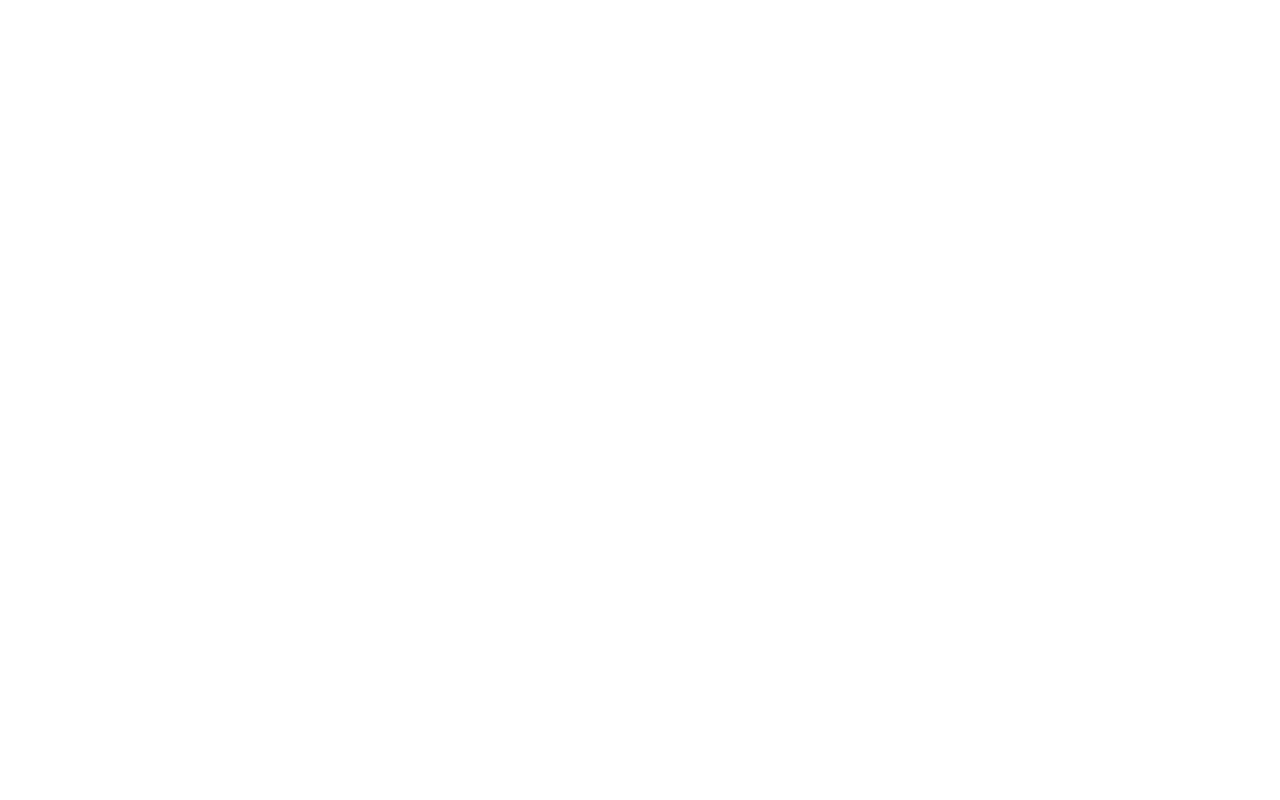
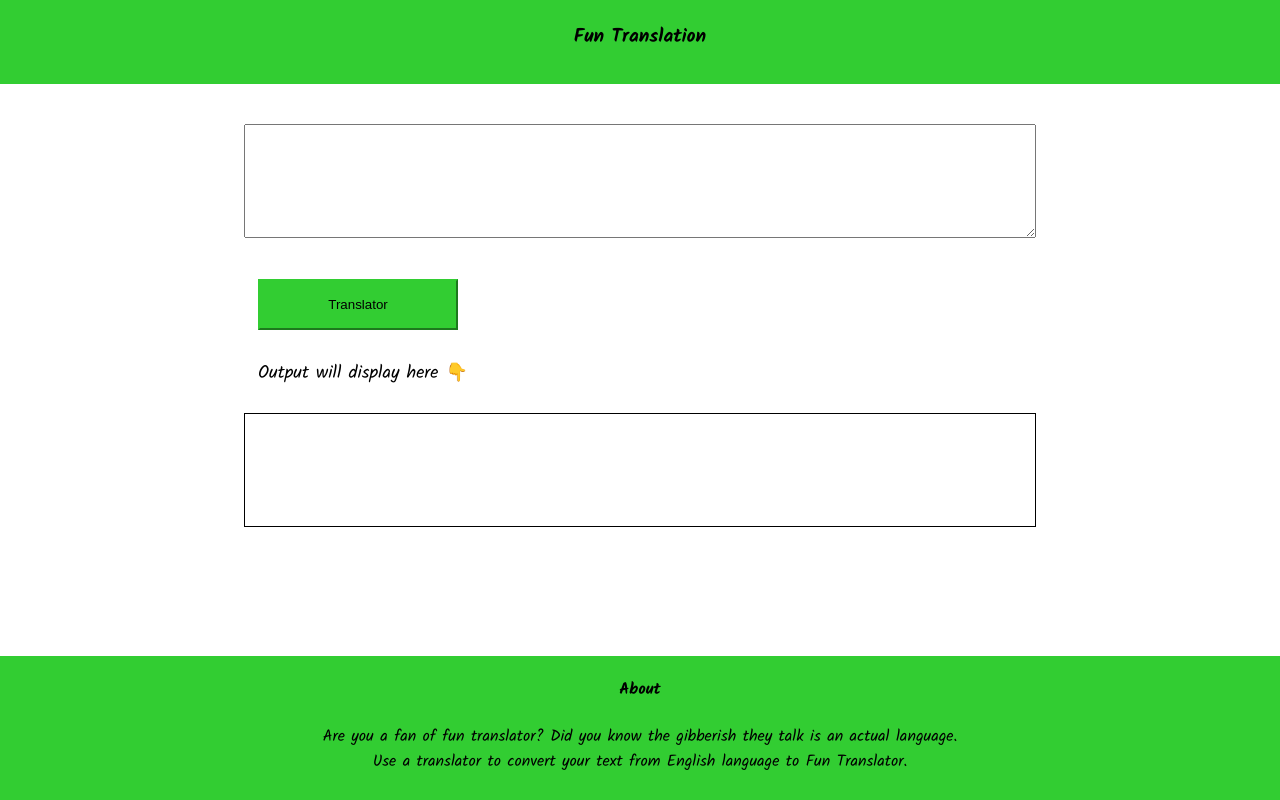
Before and after one commit to shruti-202/Neogcamp_Fun_Translation, a plain HTML site: page index.html in a window 1280 px wide. Drawn offline with Linux system fonts and the light colour scheme.

Commit message:
style: styled the fun translation

```diff
--- /dev/null
+++ b/app.js
@@ -0,0 +1,26 @@
+var translateBtn = document.querySelector("#btn-translate");
+translateBtn.addEventListener("click", function clickHandler() {
+  console.log("Hi shru");
+  var textInput = inputText.value; //Reading input
+  // outputText.innerText = textInput; //Writing Input
+  fetch(translatedUrl(textInput)) //calling the server
+    .then((response) => response.json())
+    .then((json) => {
+      var translateText = json.contents.translated;
+      outputText.innerText = translateText;
+    });
+});
+
+var inputText = document.querySelector("#input-field");
+var outputText = document.querySelector("#output-field");
+
+var funUrl = "https://api.funtranslations.com/translate/ferb-latin.json";
+
+function translatedUrl(text) {
+  return (
+    "https://api.funtranslations.com/translate/ferb-latin.json" +
+    "?" +
+    "text=" +
+    text
+  );
+}
--- a/index.html
+++ b/index.html
@@ -1,18 +1,43 @@
 <!DOCTYPE html>
 <html lang="en">
-<head>
-  <meta charset="UTF-8">
-  <meta http-equiv="X-UA-Compatible" content="IE=edge">
-  <meta name="viewport" content="width=device-width, initial-scale=1.0">
-  <title>Fun Translation</title>
-</head>
-<body>
-  <header>
+  <head>
+    <meta charset="UTF-8" />
+    <meta http-equiv="X-UA-Compatible" content="IE=edge" />
+    <meta name="viewport" content="width=device-width, initial-scale=1.0" />
+    <title>Fun Translation</title>
+    <link href="style.css" rel="stylesheet" />
+  </head>
+  <body>
+    <main>
+      <h1>Fun Translation</h1>
+    </main>
+    <br /><br /><br />
 
-  </header>
-  <main>
-
-  </main>
-
-</body>
+    &nbsp;&nbsp;
+    <section>
+      <textarea
+        id="input-field"
+        placeholder="Please enter your text in English which you want to translate "
+      >
+      </textarea
+      ><br />
+      <button id="btn-translate">Translator</button>
+      <div style="font-size: large; margin-left: +250px">
+        <br />
+        Output will display here 👇
+      </div>
+      <br />
+      <div id="output-field"></div>
+    </section>
+    <footer>
+      <h4>About</h4>
+      <p>
+        Are you a fan of fun translator? Did you know the gibberish they talk is
+        an actual language.<br />
+        Use a translator to convert your text from English language to Fun
+        Translator.
+      </p>
+    </footer>
+    <script src="app.js" type="text/JavaScript"></script>
+  </body>
 </html>
--- /dev/null
+++ b/style.css
@@ -0,0 +1,66 @@
+@import url("https://fonts.googleapis.com/css2?family=Kalam:wght@400;700&family=Open+Sans&display=swap");
+body {
+  font-family: "Kalam", cursive;
+}
+
+main {
+  /* position: relative; */
+  width: 100%;
+  left: 0px;
+  right: 0px;
+  /* overflow: hidden; */
+  position: fixed;
+  top: 0;
+  margin-top: -10px;
+}
+h1 {
+  background-color: limegreen;
+  color: black;
+  border: 1.5rem;
+  padding: 2rem;
+  text-align: center;
+  font-size: larger;
+  margin-top: 0px;
+  left: 0px;
+  right: 0px;
+  top: 0px;
+}
+textarea {
+  width: 60%;
+  height: 10vh;
+  display: block;
+  margin: 1rem;
+  padding: 1rem;
+  margin-left: auto;
+  margin-right: auto;
+}
+#btn-translate {
+  padding: 1rem;
+  display: block;
+  margin-left: +250px;
+  width: 200px;
+  background-color: limegreen;
+  color: black;
+  border-color: limegreen;
+  text-align: center;
+}
+#output-field {
+  width: 60%;
+  height: 10vh;
+  display: block;
+  border: solid 1px black;
+  margin-left: auto;
+  margin-right: auto;
+  padding: 1rem;
+}
+footer {
+  text-align: center;
+  /* padding: 1.5rem 0.5rem; */
+  background-color: limegreen;
+  left: 0px;
+  right: 0px;
+  position: fixed;
+  bottom: 0px;
+  color: black;
+  height: 18vh;
+}
```
